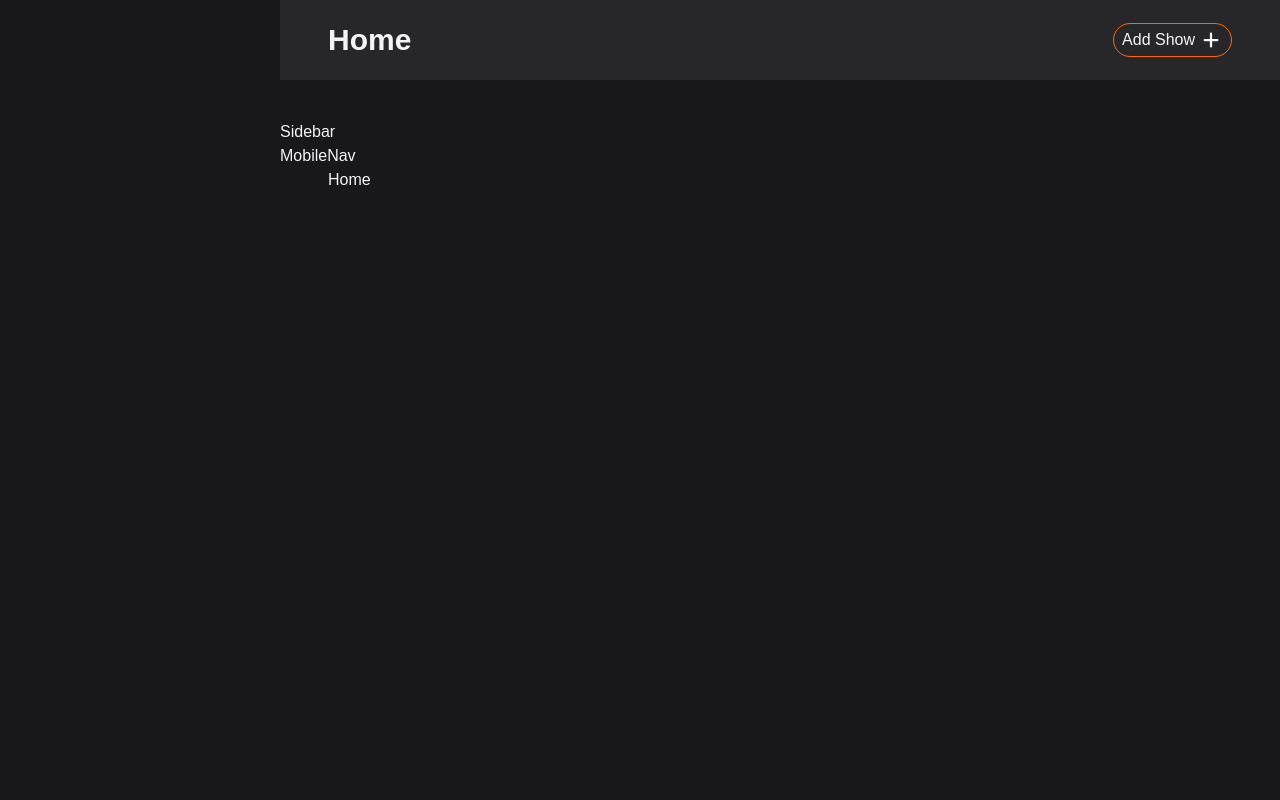
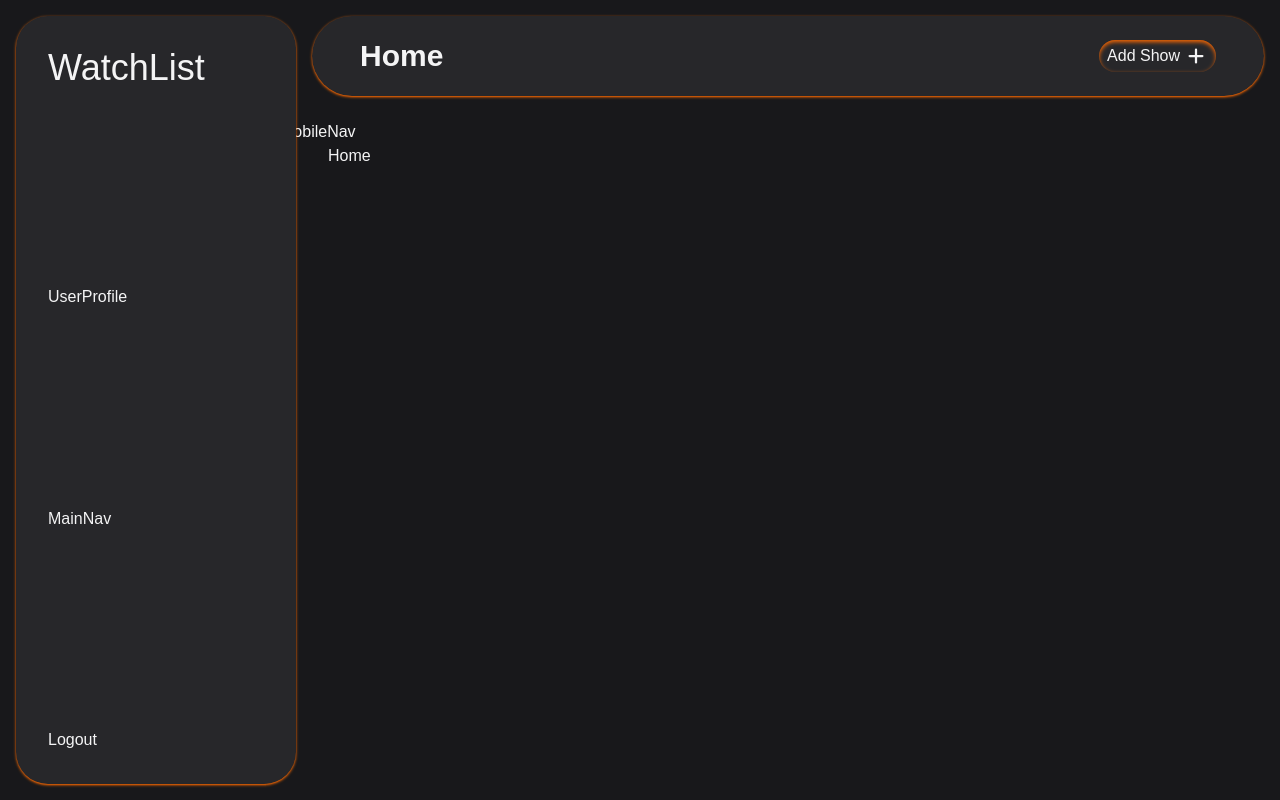
Before and after one commit to nomaan-07/watch-list, a React (Vite) app: page /#/home in a window 1280 px wide. Built offline with nearby package versions, Linux system fonts and the light colour scheme; a web font is replaced by a local one.

Commit message:
feat: create Sidebar component

```diff
--- /dev/null
+++ b/src/features/authentication/Logout.tsx
@@ -0,0 +1,5 @@
+function Logout() {
+  return <div>Logout</div>;
+}
+
+export default Logout;
--- /dev/null
+++ b/src/features/authentication/UserProfile.tsx
@@ -0,0 +1,5 @@
+function UserProfile() {
+  return <div>UserProfile</div>;
+}
+
+export default UserProfile;
--- a/src/ui/buttons/AddButton.tsx
+++ b/src/ui/buttons/AddButton.tsx
@@ -17,7 +17,7 @@ function AddButton() {
 
   return (
     <Button onClick={handleClick} ariaLabel="Add a new show">
-      <span className="block shrink-0">Add Show</span>
+      <span className="xs:block hidden shrink-0">Add Show</span>
       <div className="relative size-6">
         <PlusIcon className="absolute inset-0 transition-opacity group-hover:opacity-0" />
         <MinusIcon className="absolute inset-0 opacity-0 transition-opacity group-hover:opacity-100" />
--- a/src/ui/buttons/Button.tsx
+++ b/src/ui/buttons/Button.tsx
@@ -21,7 +21,7 @@ function Button({
       onClick={onClick}
       disabled={disabled}
       aria-label={ariaLabel}
-      className="group relative flex items-center gap-1 overflow-hidden rounded-full border border-orange-500 px-2 py-1 font-medium transition-transform md:cursor-pointer md:hover:rotate-4"
+      className="group relative flex items-center gap-1 overflow-hidden rounded-full border-orange-500 px-2 py-1 font-medium shadow-inner shadow-orange-500 transition-transform md:cursor-pointer md:hover:rotate-4"
     >
       <div className="absolute top-0 bottom-0 left-0 -z-10 w-0 rounded-full bg-orange-500 transition-all group-hover:w-full"></div>
       {children}
--- a/src/ui/navigation/Header.tsx
+++ b/src/ui/navigation/Header.tsx
@@ -4,7 +4,7 @@ import Logo from "./Logo";
 
 function Header() {
   return (
-    <header className="fixed top-0 right-0 left-0 z-60 flex h-14 items-center justify-between bg-zinc-800 px-4 sm:px-8 lg:left-70 lg:h-20 lg:px-12 lg:py-4">
+    <header className="fixed top-4 right-2 left-2 z-60 flex h-14 items-center justify-between rounded-full bg-zinc-800 px-4 shadow shadow-orange-500 sm:px-8 lg:right-4 lg:left-78 lg:h-20 lg:px-12 lg:py-4">
       <Logo className="lg:hidden" />
       <HeaderTitle />
       <AddButton />
--- /dev/null
+++ b/src/ui/navigation/MainNav.tsx
@@ -0,0 +1,5 @@
+function MainNav() {
+  return <div>MainNav</div>;
+}
+
+export default MainNav;
--- a/src/ui/navigation/Sidebar.tsx
+++ b/src/ui/navigation/Sidebar.tsx
@@ -1,5 +1,17 @@
+import Logout from "../../features/authentication/Logout";
+import UserProfile from "../../features/authentication/UserProfile";
+import Logo from "./Logo";
+import MainNav from "./MainNav";
+
 function Sidebar() {
-  return <div>Sidebar</div>;
+  return (
+    <aside className="fixed top-4 bottom-4 left-4 hidden w-70 flex-col justify-between gap-y-12 overflow-y-auto rounded-4xl bg-zinc-800 p-8 shadow shadow-orange-500 lg:flex">
+      <Logo />
+      <UserProfile />
+      <MainNav />
+      <Logout />
+    </aside>
+  );
 }
 
 export default Sidebar;
```
